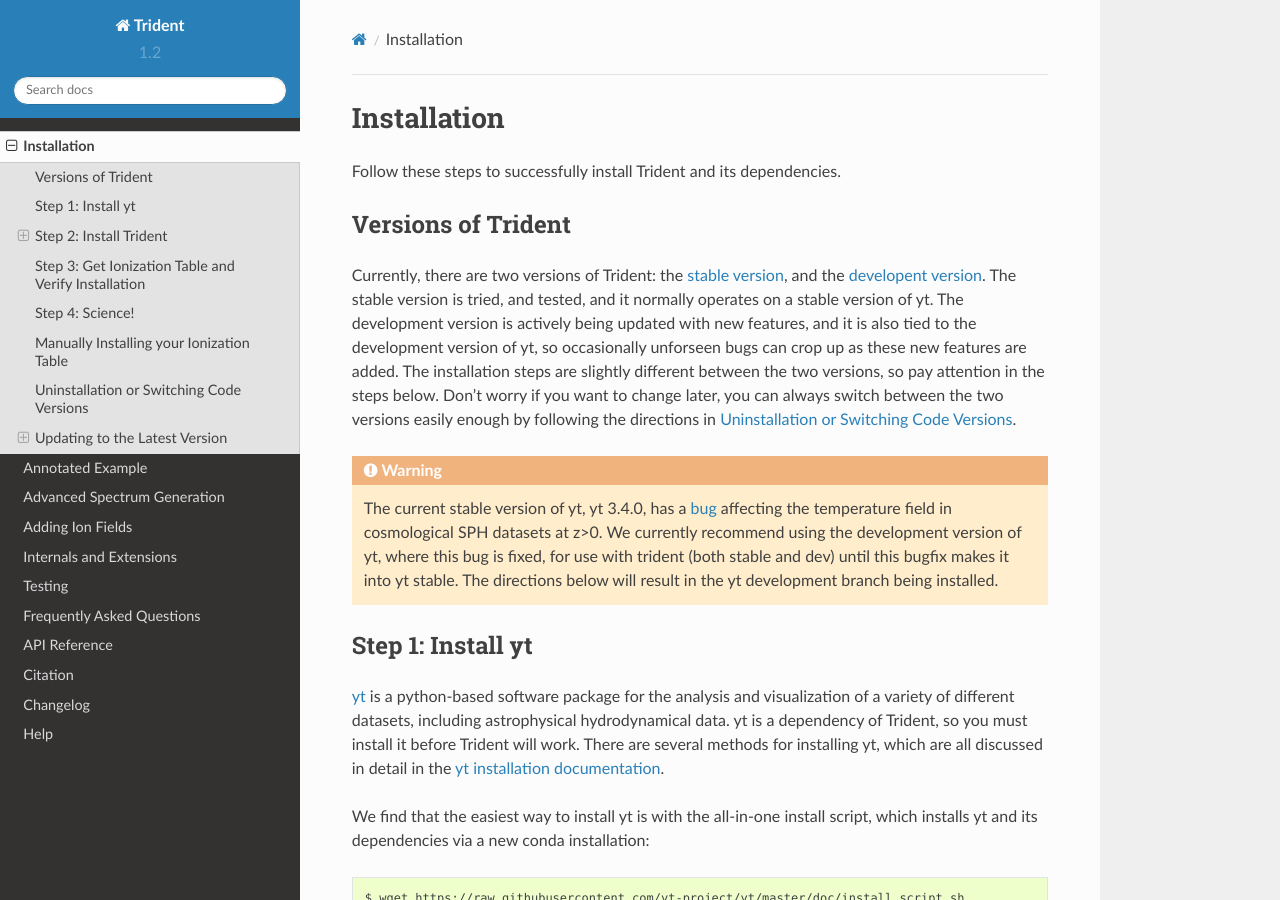
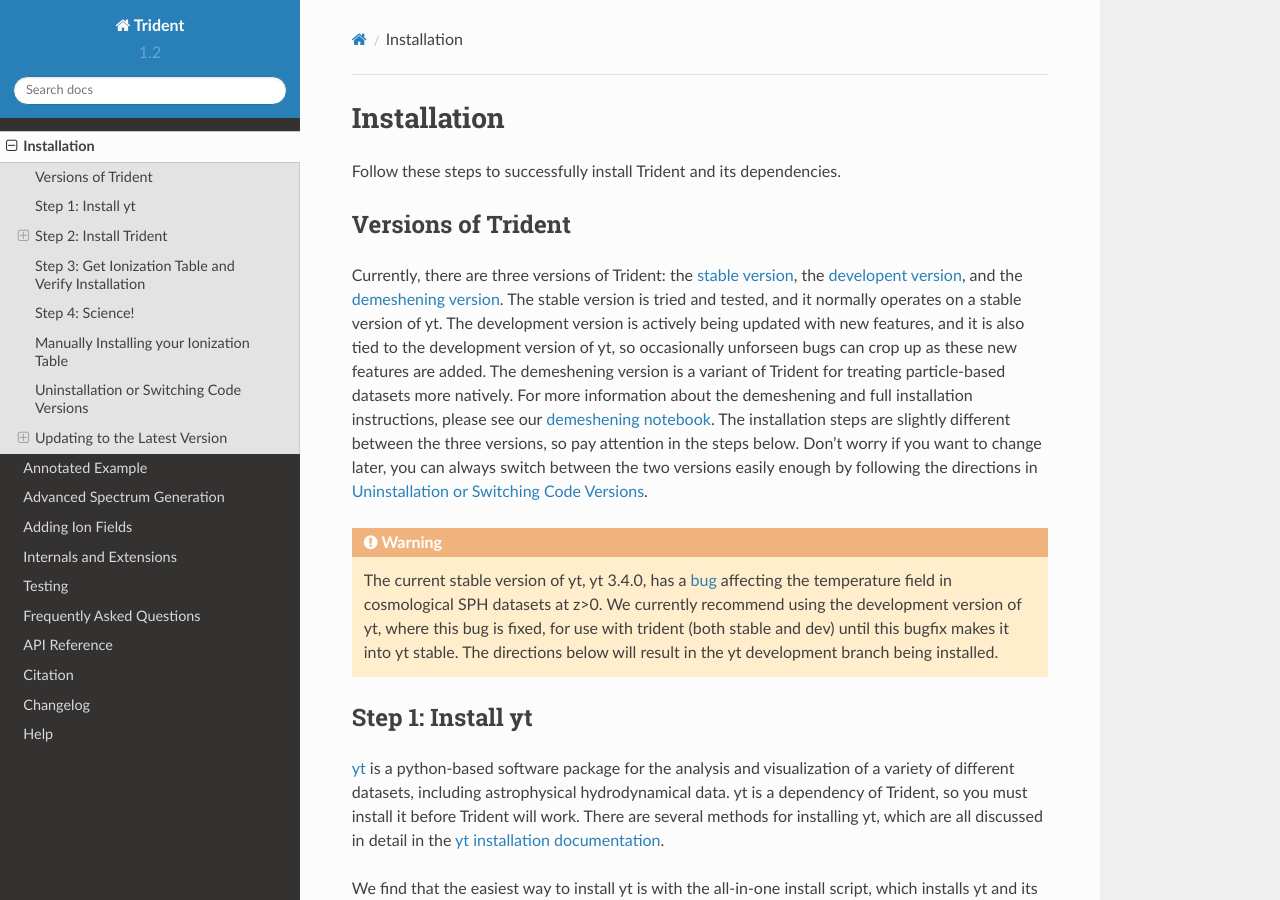
Before and after one commit to trident-project/trident, a Sphinx documentation site: the page built from doc/source/installation.rst, in a window 1280 px wide and 900 px high. Built offline with Sphinx 7.4.7 and the Read the Docs theme 2.0.0, drawn with Linux system fonts in a browser that asks for light colours; formulas are drawn with MathJax 3.

Commit message:
Adding note about demeshening to install instructions.

```diff
--- a/doc/source/installation.rst
+++ b/doc/source/installation.rst
@@ -10,18 +10,22 @@ Follow these steps to successfully install Trident and its dependencies.
 Versions of Trident
 -------------------
 
-Currently, there are two versions of Trident: the `stable version
-<http://trident.readthedocs.io/en/stable>`_, and the `developent version
-<http://trident.readthedocs.io/en/latest>`_.  The stable version is tried,
-and tested, and it normally operates on a stable version of yt.  The development
-version is actively being updated with new features, and it is also tied to
-the development version of yt, so occasionally unforseen bugs can crop
-up as these new features are added.
-The installation steps are slightly different between the two versions,
-so pay attention in the steps below.
-Don't worry if you want to change later, you can always
-switch between the two versions easily enough by following the directions
-in :ref:`uninstallation`.
+Currently, there are three versions of Trident: the `stable version
+<http://trident.readthedocs.io/en/stable>`_, the `developent version
+<http://trident.readthedocs.io/en/latest>`_, and the `demeshening version
+<https://nbviewer.jupyter.org/url/trident-project.org/notebooks/trident_demesh_install.ipynb>`_.
+The stable version is tried and tested, and it normally operates on a stable
+version of yt.  The development version is actively being updated with new
+features, and it is also tied to the development version of yt, so occasionally
+unforseen bugs can crop up as these new features are added.
+The demeshening version is a variant of Trident for treating particle-based
+datasets more natively.  For more information about the demeshening and full
+installation instructions, please see our `demeshening notebook
+<https://nbviewer.jupyter.org/url/trident-project.org/notebooks/trident_demesh_install.ipynb>`_.
+The installation steps are slightly different between the three versions,
+so pay attention in the steps below.  Don't worry if you want to change later,
+you can always switch between the two versions easily enough by following the
+directions in :ref:`uninstallation`.
 
 .. warning::
 
```
